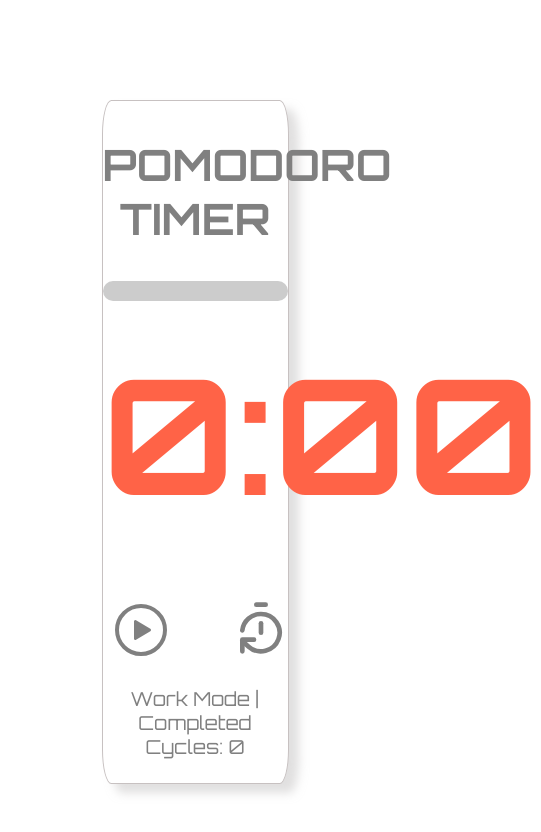
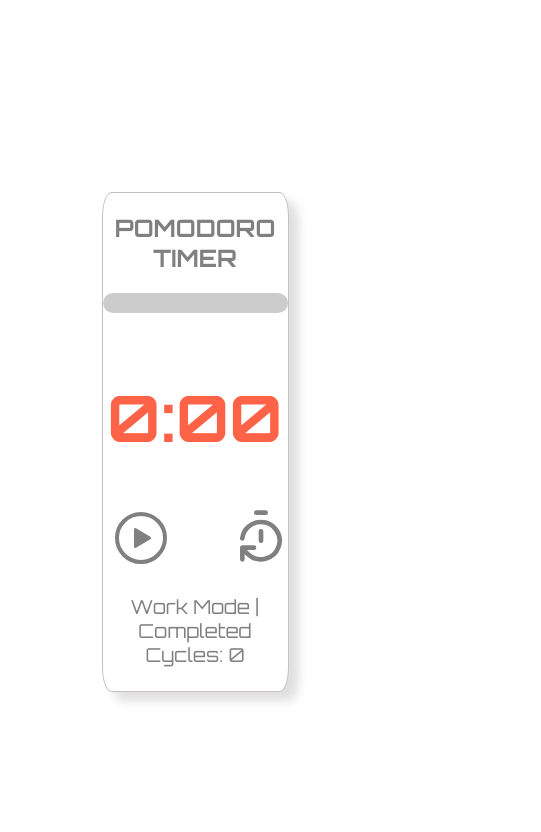
Before and after one commit to Jedrek1996/PomodoroTimer, a Next.js app: page / in a window 390 px wide. Shown: the top 832 px of the page, 541 px wide, since content can reach past the window. Built offline with nearby package versions, Linux system fonts and the light colour scheme.

Commit message:
Updated responsive css

```diff
--- a/app/components/PomodoroTimer/pomdoroHeading.tsx
+++ b/app/components/PomodoroTimer/pomdoroHeading.tsx
@@ -1,14 +1,16 @@
 import React from "react";
 import { Heading } from "@chakra-ui/react";
 import { TIMER_CONSTANTS } from "../../constants/constants";
+import "./pomodoro.css";
 
 const PomodoroHeading: React.FC = () => {
   return (
     <Heading
+      className="custom-pomHeader"
       color={"grey"}
       fontWeight={"thin"}
       textTransform={"uppercase"}
-      fontSize={"2.7rem"}
+      fontSize={"2rem"}
     >
       {TIMER_CONSTANTS.HEADER}
     </Heading>
--- a/app/components/PomodoroTimer/pomdoroTimer.tsx
+++ b/app/components/PomodoroTimer/pomdoroTimer.tsx
@@ -1,6 +1,7 @@
 "use client";
 import React from "react";
-import { Text } from "@chakra-ui/react";
+import { Box } from "@chakra-ui/react";
+import "./pomodoro.css";
 
 interface PomodoroTimerDisplayProps {
   localTimer: number;
@@ -13,8 +14,9 @@ const PomodoroTimerDisplay: React.FC<PomodoroTimerDisplayProps> = ({
   const seconds = localTimer % 60;
 
   return (
-    <Text
-      fontSize={["1rem", "1.5rem", "2rem", "2.5rem", "3rem", "10rem"]}
+    <Box
+      className="custom-pomTimer"
+      // fontSize={["1rem", "1.5rem", "2rem", "2.5rem", "3rem", "10rem"]}
       fontWeight="bold"
       color="tomato"
       marginBottom={"12.5rem"}
@@ -23,7 +25,7 @@ const PomodoroTimerDisplay: React.FC<PomodoroTimerDisplayProps> = ({
     >
       {minutes}:{seconds < 10 ? "0" : ""}
       {seconds}
-    </Text>
+    </Box>
   );
 };
 
--- a/app/components/PomodoroTimer/pomodoro.css
+++ b/app/components/PomodoroTimer/pomodoro.css
@@ -8,3 +8,21 @@
   box-shadow: 10px 9px 10px rgba(196, 193, 193, 0.5);
   border-radius: 5%;
 }
+@media (max-width: 800px) {
+  .custom-pomHeader {
+    font-size: 1.5rem !important;
+  }
+}
+
+@media (max-width: 800px) {
+  .custom-pomTimer {
+    font-size: 4rem !important;
+    margin: 4rem 0rem !important;
+  }
+}
+
+/* @media (min-width: 1000px) {
+  .custom-pomHeader {
+    font-size: 2.7rem !important;
+  }
+} */
```
